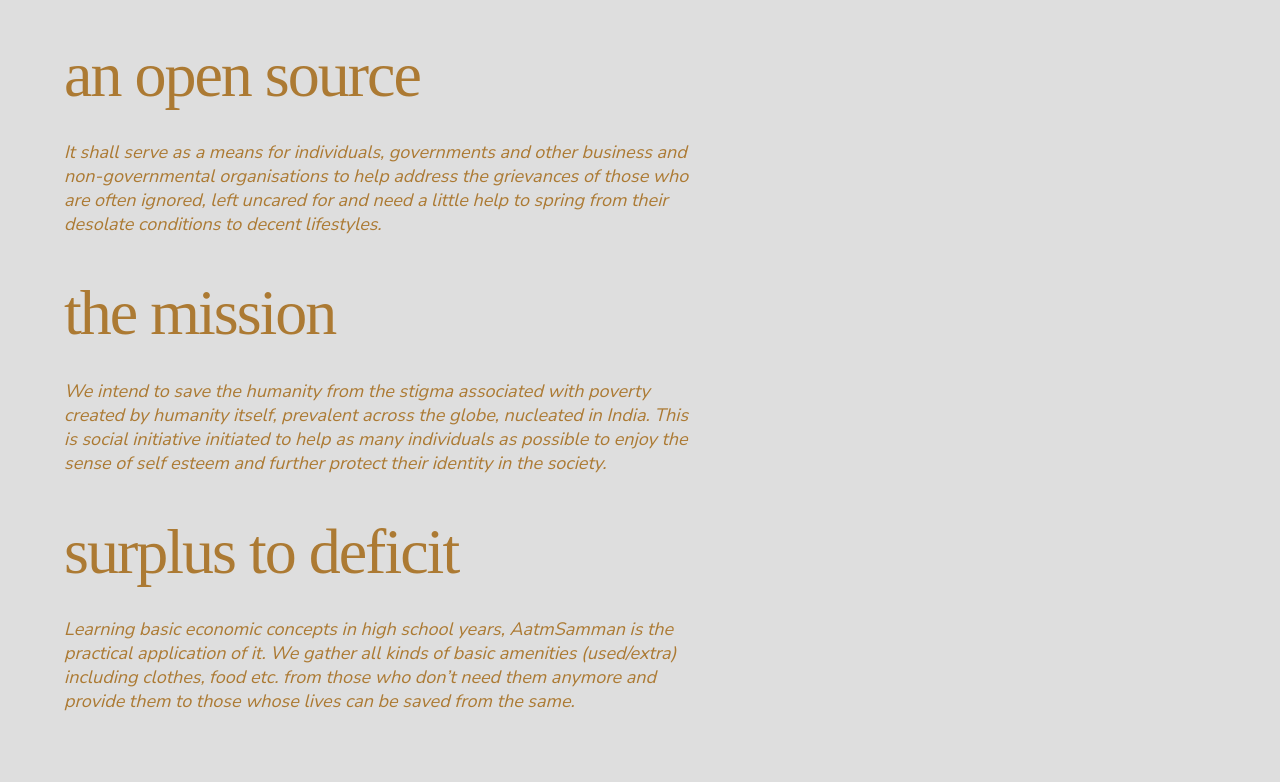
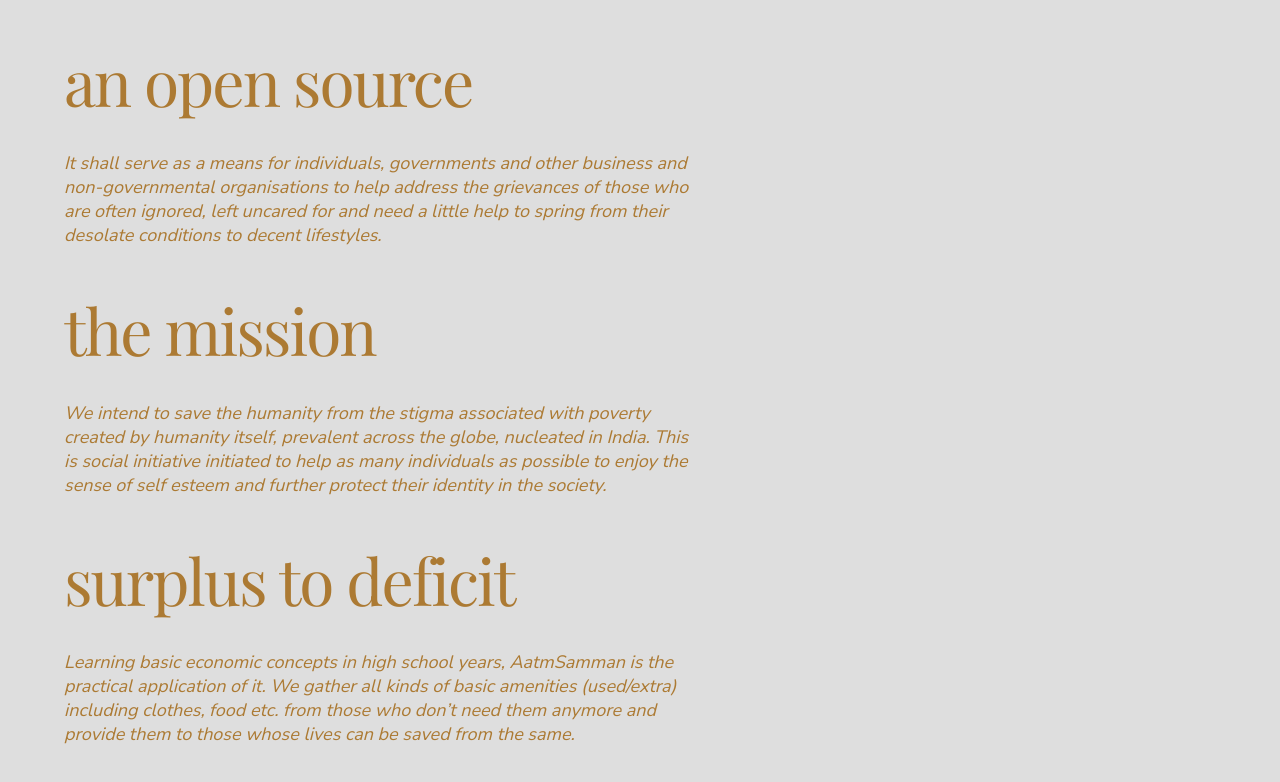
Before and after one commit to sauhardjain/aatmsamman, a plain HTML site: page index.html in a window 1280 px wide. Shown: the part 1435-2217 px from the top of the page. Drawn offline with nearby package versions, Linux system fonts and the light colour scheme.

Commit message:
Update stylesheet.css

```diff
--- a/stylesheet.css
+++ b/stylesheet.css
@@ -236,7 +236,7 @@ h4 strong {
 
 .container1 h1 {
   font-size: 8vh;
-  font-family: League Spartan, serif;
+  font-family: Playfair Display, serif;
   margin-top: 40px;
   margin-bottom: -20px;
   color: #ac7a33;
```
